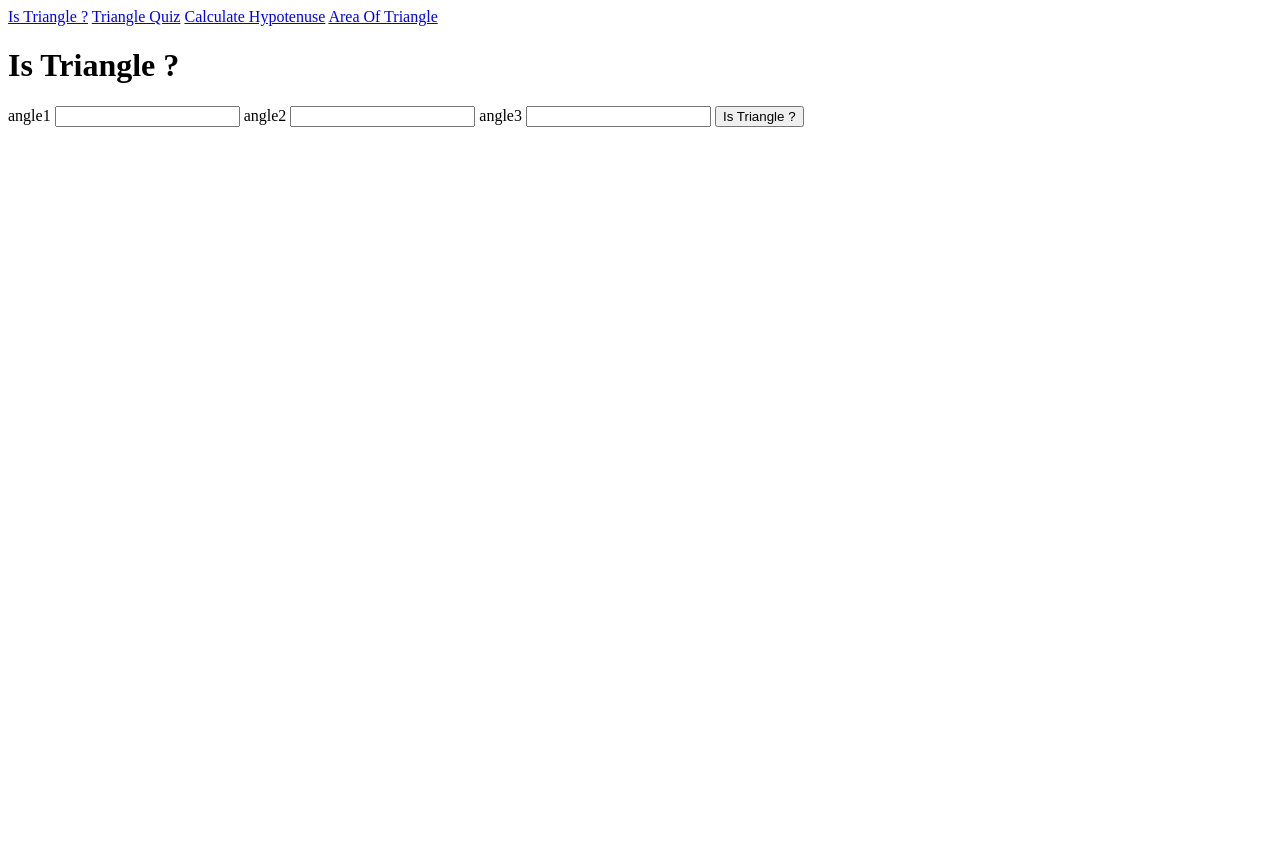
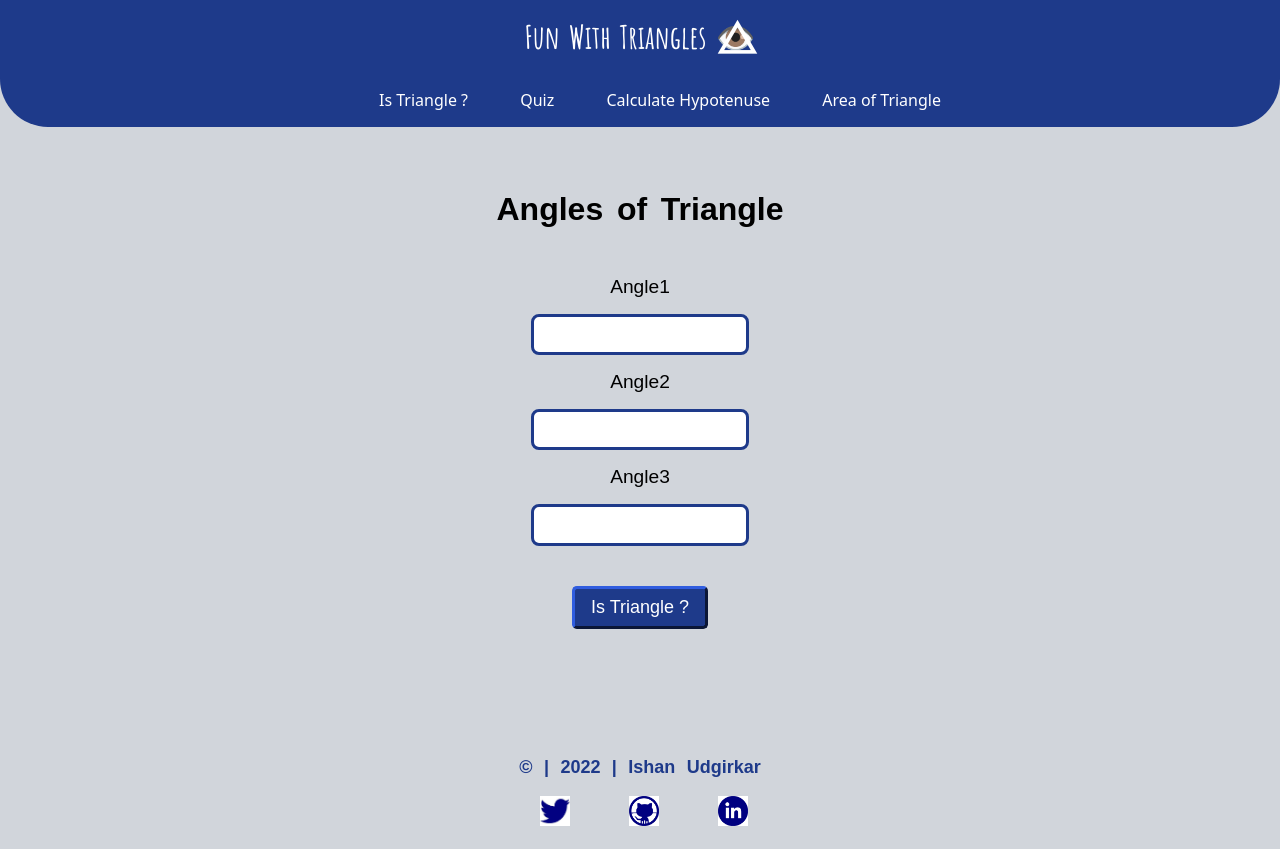
Before and after one commit to ishanudgirkar/Mark12, a plain HTML site: page istriangle.html in a window 1280 px wide. Before the commit the page ends 800 px from the top, so only its background shows below. Drawn offline with Linux system fonts and the light colour scheme.

Commit message:
1/4 done !

```diff
--- /dev/null
+++ b/istriangle.css
@@ -0,0 +1,183 @@
+@import url('https://fonts.googleapis.com/css2?family=Amatic+SC:wght@700&display=swap');
+
+:root{
+
+    --primary-color:#1e3a8a;
+    --secondary-color:#d1d5db;
+
+}
+
+body{
+    margin: 0px;
+    background-color: var(--secondary-color);
+    width: 100%;
+}
+
+.navigation {
+
+    background-color: var(--primary-color);
+    color: white;
+    border-bottom-left-radius: 3rem;
+    border-bottom-right-radius: 3rem;
+
+
+}
+.container {
+
+    padding: 0rem 1rem;
+
+}
+
+.navigation .nav-brand {
+
+    font-weight: bold;
+    font-family: 'Amatic SC', cursive;
+    font-size:xx-large;
+    text-align: center;
+    padding: 1rem;
+    word-spacing: 0.2rem;
+
+}
+
+.list-non-bullet {
+
+    list-style: none;
+
+}
+
+.list-item-inline {
+
+    display: inline;
+    padding: 0rem 0.5rem;
+
+}
+
+.navigation .nav-pills {
+
+    text-align: center;
+    padding-bottom: 1rem;
+    font-family: 'Noto Sans', sans-serif;
+
+}
+
+.navigation .link {
+
+    color: white;
+
+}
+
+.link {
+
+    box-sizing: border-box;
+    text-decoration: none;
+    padding: 0.5rem 1rem;
+
+}
+
+h1{
+    text-align: center;
+    margin-top: 4rem;
+    margin-bottom: 3rem;
+    word-spacing: 0.3rem;
+    font-family: 'PT Sans Narrow', sans-serif;
+  }
+
+  .container2{
+    width: 50%;
+    margin: auto;
+  }
+
+  input,label{
+    display: block;
+    text-align: center;
+    margin-bottom:1rem;
+    font-family:'PT Sans Narrow', sans-serif;
+    font-size: larger;
+  }
+
+  input{
+    margin-bottom:0.5rem ;
+    width: 30%;
+    margin: auto;
+    border-radius: 0.5rem;
+    border:3px solid var(--primary-color);
+    font-size:14px;
+    padding:0.6rem;
+  }
+
+  button{
+    display: block;
+  /*   margin-top:2rem; */
+    margin: auto;
+    background: var(--primary-color);
+    color:white;
+    border-color:var(--primary-color);
+    border-width: medium;
+    border-radius: 0.3rem;
+    padding: 0.5rem 1rem;
+    cursor: pointer;
+    font-size: large;
+
+  }
+
+  label[for="angle2"]{
+    margin-top: 1rem;
+  }
+
+  label[for="angle3"]{
+    margin-top: 1rem;
+  }
+
+  #output{
+    text-align: center;
+    margin-top: 2rem;
+    font-size: larger;
+    font-family: 'Silkscreen', cursive;
+  }
+
+  #is-triangle-btn{
+    margin-top: 2.5rem;
+  }
+
+  footer{
+    margin-top: 2rem;
+  /*   position: absolute; */
+    bottom: 0;
+     display: flex;
+    flex-direction: column;
+    justify-content: center;
+    align-items: center;
+    width: 100%;
+
+  }
+
+  footer,p {
+    font-size: large;
+    font-weight: bold;
+    text-align: center;
+    padding-top: 3rem;
+    word-spacing: 0.4rem;
+    margin: auto;
+    color: var(--primary-color);
+    font-family: 'PT Sans Narrow', sans-serif;
+  }
+
+  img {
+    width: 30px;
+  }
+
+  a,
+  img,
+  li {
+    display: inline;
+  }
+
+  .social-links {
+    text-align: center;
+  }
+
+  .social-links > .link {
+    padding: 0 0.5rem;
+    text-decoration: none;
+    margin-right: 2rem;
+  }
--- a/istriangle.html
+++ b/istriangle.html
@@ -5,23 +5,69 @@
     <meta http-equiv="X-UA-Compatible" content="IE=edge">
     <meta name="viewport" content="width=device-width, initial-scale=1.0">
     <title>Is Triangle ?</title>
+    <link href="istriangle.css" rel="stylesheet"/>
 </head>
 <body>
-    <nav>
-        <a href="istriangle.html">Is Triangle ?</a>
-        <a href="quiz.html">Triangle Quiz</a>
-        <a href="hypotenuse.html">Calculate Hypotenuse</a>
-        <a href="areaoftriangle.html">Area Of Triangle</a>
+
+    <nav class="navigation container">
+        <div class="nav-brand">Fun With Triangles 👁️⃤ </div>
+        <ul class="list-non-bullet nav-pills">
+            <li class="list-item-inline">
+                <a class="link" href="istriangle.html">Is Triangle ?</a>
+            </li>
+            <li class="list-item-inline">
+                <a class="link" href="quiz.html">Quiz</a>
+            </li>
+            <li class="list-item-inline">
+                <a class="link" href="hypotenuse.html">Calculate Hypotenuse</a>
+            </li>
+            <li class="list-item-inline">
+                <a class="link" href="areaoftriangle.html">Area of Triangle</a>
+            </li>
+        </ul>
     </nav>
-    <h1>Is Triangle ?</h1>
-    <label for="angle1">angle1</label>
+
+
+    <h1>Angles of Triangle</h1>
+    <div class="container2">
+    <label for="angle1">Angle1</label>
     <input type="number" class="angle-input"/>
-    <label for="angle2">angle2</label>
+    <label for="angle2">Angle2</label>
     <input type="number" class="angle-input"/>
-    <label for="angle3">angle3</label>
+    <label for="angle3">Angle3</label>
     <input type="number" class="angle-input"/>
     <button id="is-triangle-btn">Is Triangle ?</button>
     <div id="output"></div>
+    </div>
+
+    <footer>
+        <p><strong> © | 2022 | Ishan Udgirkar</strong></p>
+        <ul class="list-non-bullet">
+          <div class="social-links">
+            <a class="link" href="https://twitter.com/ie5han">
+              <img src="images/twitter.jfif" alt="twitter">
+            </a>
+
+
+
+            <a class="link" href="https://github.com/ishanudgirkar">
+              <img src="images/githubnavy.png" alt="github">
+            </a>
+
+
+            <a class="link" href="https://www.linkedin.com/in/ishan-udgirkar-b175b7246/">
+              <img src="images/linkdinnavy.png" alt="linkedin">
+            </a>
+
+          </div>
+
+        </ul>
+      </footer>
+
+
+
+
+
     <script src="istriangle.js"></script>
 </body>
 </html>
```
Also changed, not shown: images/githubOG.svg (added), images/githubnavy.png (added), images/linkdinnavy.png (added), images/linkedinOG.svg (added), images/twitter.jfif (added), images/twitterOG.svg (added).
